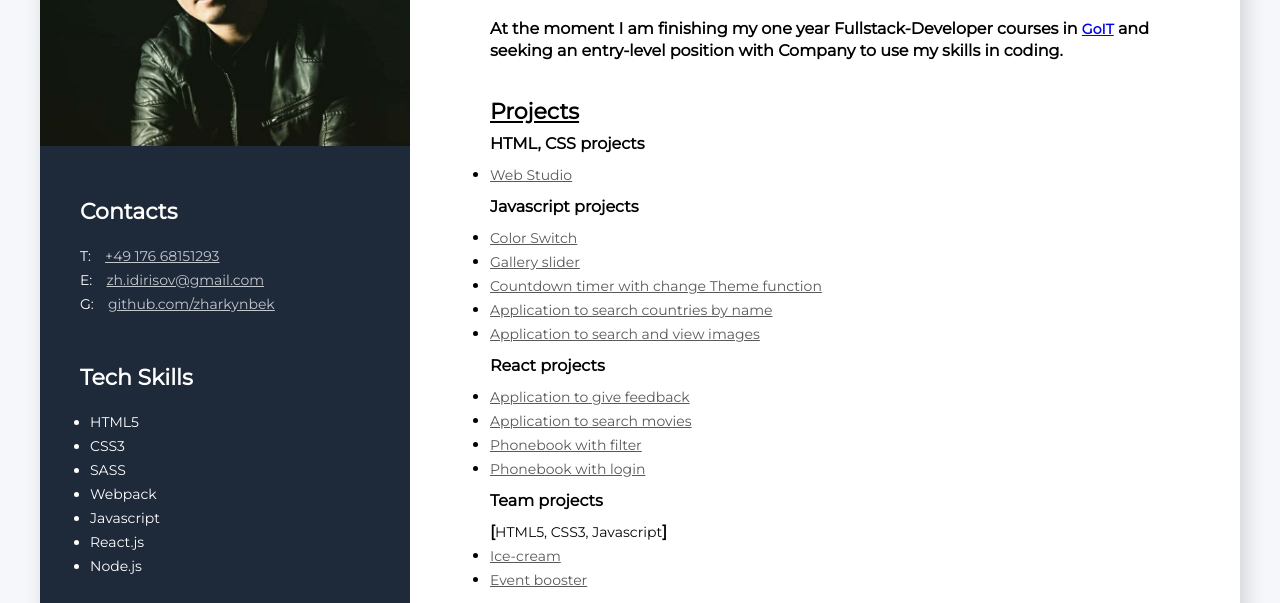
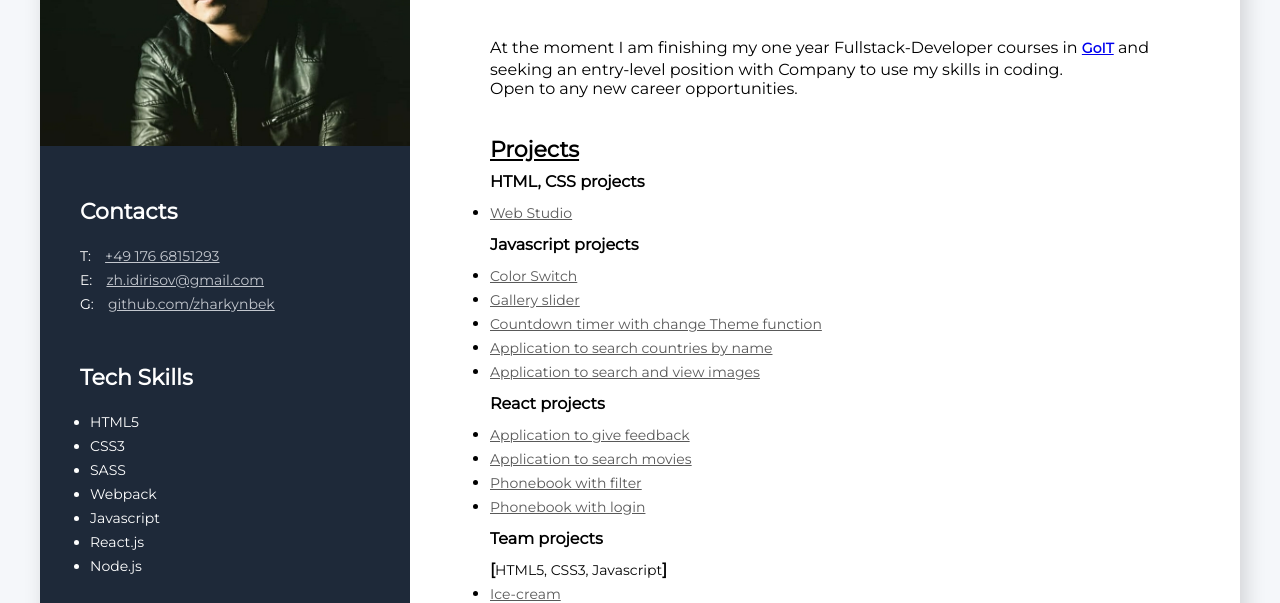
Before and after one commit to Zharkynbek/resume, a plain HTML site: page index.html in a window 1280 px wide. Shown: the part 222-825 px from the top of the page. Drawn offline with Linux system fonts and the light colour scheme.

Commit message:
add new info

```diff
--- a/index.html
+++ b/index.html
@@ -88,7 +88,7 @@
         <div class="info-container">
           <h2 class="profession">Fullstack Developer / React Developer</h2>
           <h1 class="name">Zharkynbek Idirisov</h1>
-          <h4>
+          <br>
             At the moment I am finishing my one year Fullstack-Developer courses
             in
             <a class="text" target="_blank" href="https://goit.ua/"
@@ -96,6 +96,7 @@
             >
             and seeking an entry-level position with Company to use my skills in
             coding.
+            <br>Open to any new career opportunities.
           </h4>
         </div>
 
```
